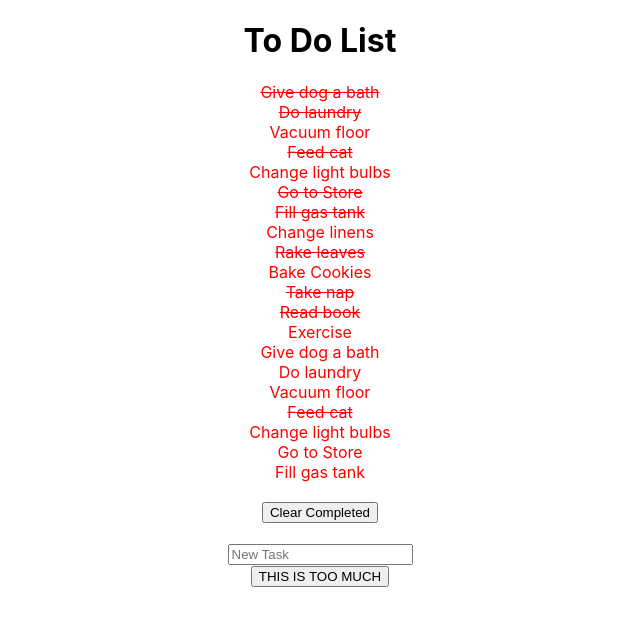
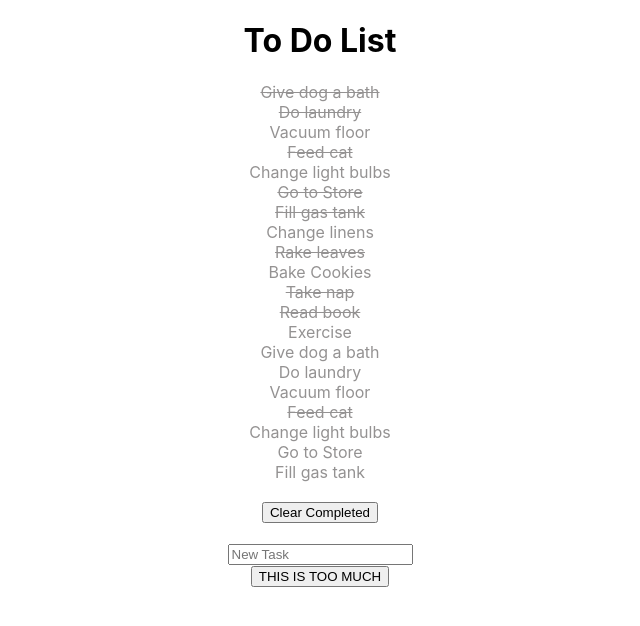
Before and after one commit to JillKlatt/ophirs-list, a React (Create React App) app: page / in a window 1280 px wide. Shown: the top 626 px of the page, without its empty margins (320-960 px from the left). Built offline with nearby package versions, Linux system fonts and the light colour scheme.

Commit message:
Add task css

```diff
--- a/src/components/Task/Task.css
+++ b/src/components/Task/Task.css
@@ -3,10 +3,10 @@
 }
 
 .todo {
-    color:red;
+    color:rgb(148, 146, 146);
     cursor: pointer;
 }
 
 .todo:hover{
-    color: blue;
+    color: rgb(102, 132, 150);
 }
```
